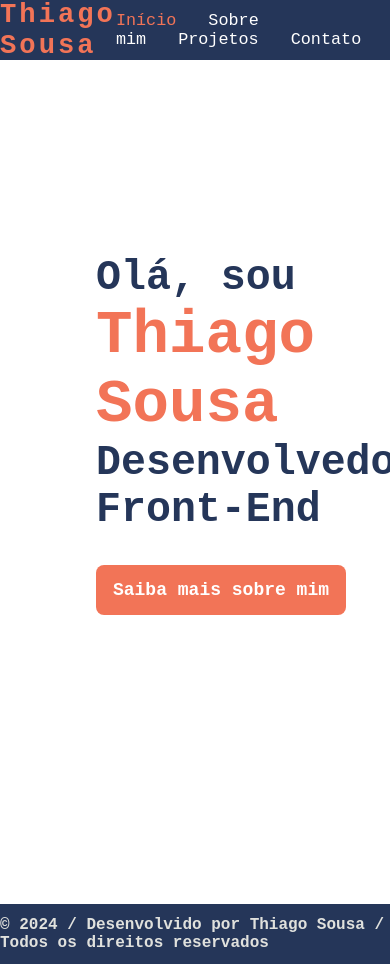
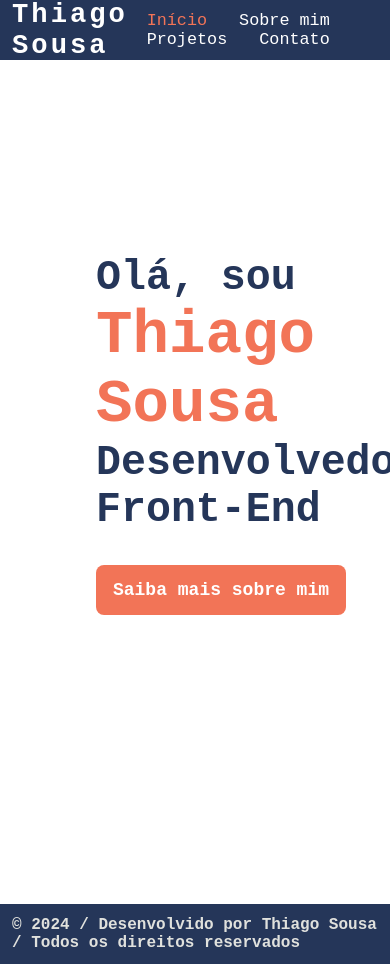
Before and after one commit to thiagodeas/Portfolio-em-construcao, a React (Vite) app: page / in a window 390 px wide. Shown: the top 964 px of the page. Built offline with nearby package versions, Linux system fonts and the light colour scheme.

Commit message:
adicionando mais responsividade ao sobre mim

```diff
--- a/src/components/Footer/Footer.style.jsx
+++ b/src/components/Footer/Footer.style.jsx
@@ -9,4 +9,7 @@ export const StyledFooter = styled.footer `
     display: flex;
     justify-content: center;
     align-items: center;
+
+    padding-left: 12px;
+    padding-right: 12px;
 `
--- a/src/components/Header/Header.style.jsx
+++ b/src/components/Header/Header.style.jsx
@@ -9,6 +9,9 @@ export const StyledHeader = styled.header `
     display: flex;
     justify-content: space-around;
     align-items: center;
+    padding-left: 12px;
+    padding-right: 12px;
+    gap: 10px;
 
     span {
         font-size: 1.7rem;
@@ -20,6 +23,12 @@ export const StyledHeader = styled.header `
             color: #F27457;
         }
     }
+`
+
+export const StyledNav = styled.nav `
+    display: flex;
+    align-items: center;
+    flex-wrap: wrap;
 `
 
 export const StyledLink = styled(NavLink) `
--- a/src/components/Header/index.jsx
+++ b/src/components/Header/index.jsx
@@ -2,7 +2,7 @@
 import { Link } from "react-router-dom";
 
 // css
-import { StyledHeader, StyledLink } from "./Header.style";
+import { StyledHeader, StyledLink, StyledNav } from "./Header.style";
 
 const Header = () => {
     return (
@@ -13,7 +13,7 @@ const Header = () => {
                 <span>Thiago Sousa</span>
             </Link>
             {/* container pai dos links do cabeçalho*/}
-            <nav>
+            <StyledNav>
                 {/* link estilizado que redireciona para a página Home */}
                 <StyledLink to="/">Início</StyledLink>
                 {/* link estilizado que redireciona para a página About */}
@@ -22,7 +22,7 @@ const Header = () => {
                 <StyledLink to="/projects">Projetos</StyledLink>
                 {/* link estilizado que redireciona para a página Contact */}
                 <StyledLink to="/contact">Contato</StyledLink>
-            </nav>
+            </StyledNav>
         </StyledHeader>
     )
 }
--- a/src/pages/About/About.style.jsx
+++ b/src/pages/About/About.style.jsx
@@ -40,13 +40,15 @@ export const Description = styled.div`
     justify-content: center;
     align-items: center;
     text-align: center;
-    width: 600px;
-    height: 400px;
+    max-width: 600px;
+    min-height: 400px;
     border: solid 1px #253659;
     border-radius: 8px;
     padding-inline: 25px;
     font-size: 1.1rem;
     letter-spacing: 1px;
+    margin-left: 12px;
+    margin-right: 12px;
 
     h2 {
         font-size: 2.2rem;
--- a/src/pages/Home/Home.style.jsx
+++ b/src/pages/Home/Home.style.jsx
@@ -86,7 +86,10 @@ const levitating = keyframes`
 
 export const ContainerIcons = styled.div `
     display: flex;
+    flex-wrap: wrap;
     gap: 20px;
+    margin-left: 12px;
+    margin-right: 12px;
 `
 
 export const StyledReactIcon = styled(FaReact)`
```
